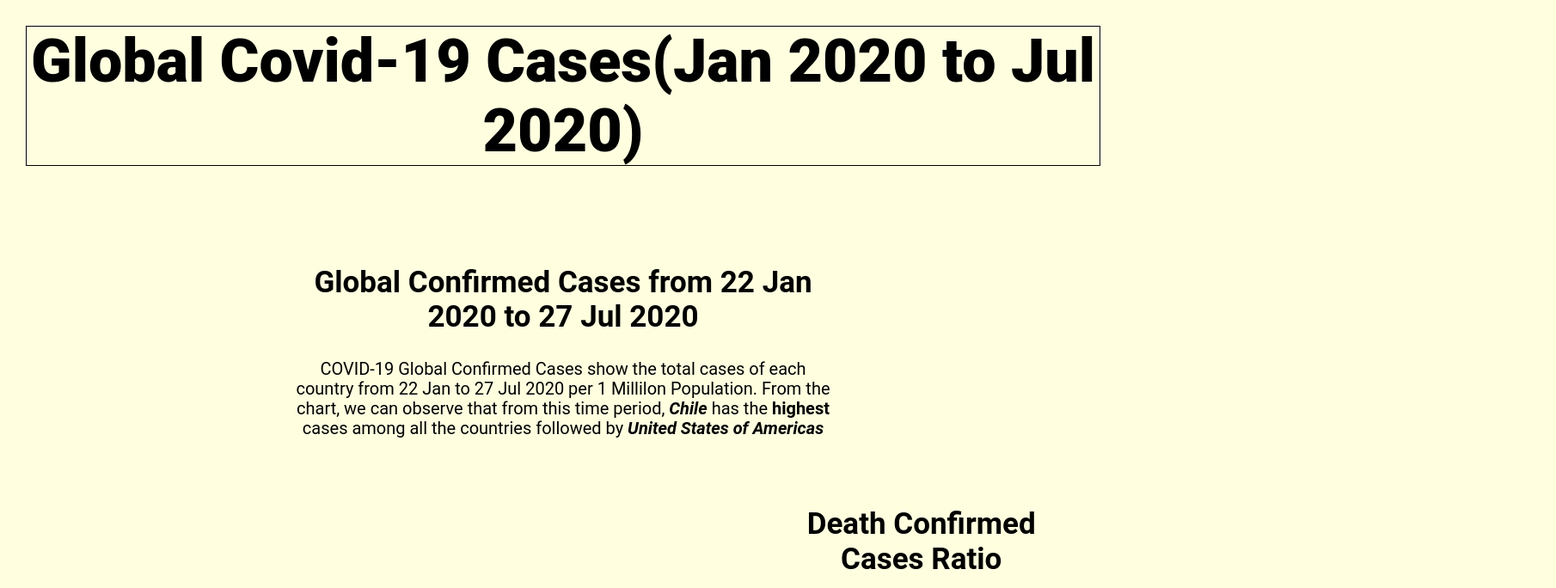
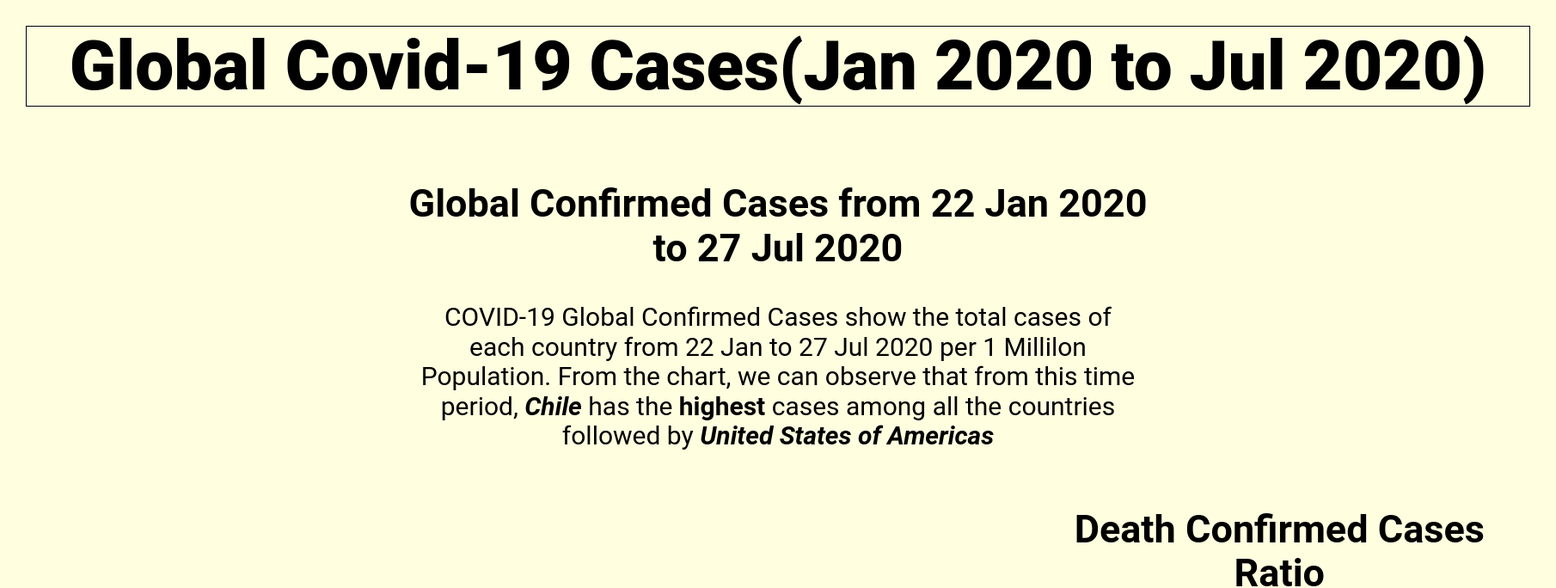
Before and after one commit to wilbertc27/3179, a plain HTML site: page Visual2/index.html in a window 1280 px wide. Shown: the top 684 px of the page at 86% size, 1810 px wide, since content can reach past the window. Drawn offline with nearby package versions, Linux system fonts and the light colour scheme; a script that the page names is missing.

Commit message:
Update styles.css

```diff
--- a/Visual2/css/styles.css
+++ b/Visual2/css/styles.css
@@ -4,15 +4,17 @@ body *{
 
 h1 {
     font-weight: 900;
-    font-size: 70px;
+    font-size: 80px;
 }
 
 h2 {
-    font-size: 35px;
+    font-size: 45px;
 }
 
 p {
-    font-size: 20px;
+    font-size: 30px;
+    max-width: 50ch;
+    margin: auto;
 }
 
 body {
@@ -43,7 +45,7 @@ body {
 }
 
 .page {
-    width: 1250px;
+    width: 1750px;
     background-color: lightyellow;
     margin: auto;
     padding: 30px;
@@ -55,7 +57,7 @@ body {
 
 .description h2,
 h1 {
-    margin-top: 0px;
+    margin: 0px;
 }
 
 .description-right {
@@ -68,7 +70,7 @@ h1 {
 }
 
 .pure-g {
-    margin-bottom: 20px;
+    margin-bottom: 25px;
 }
 
 .small-font {
```
